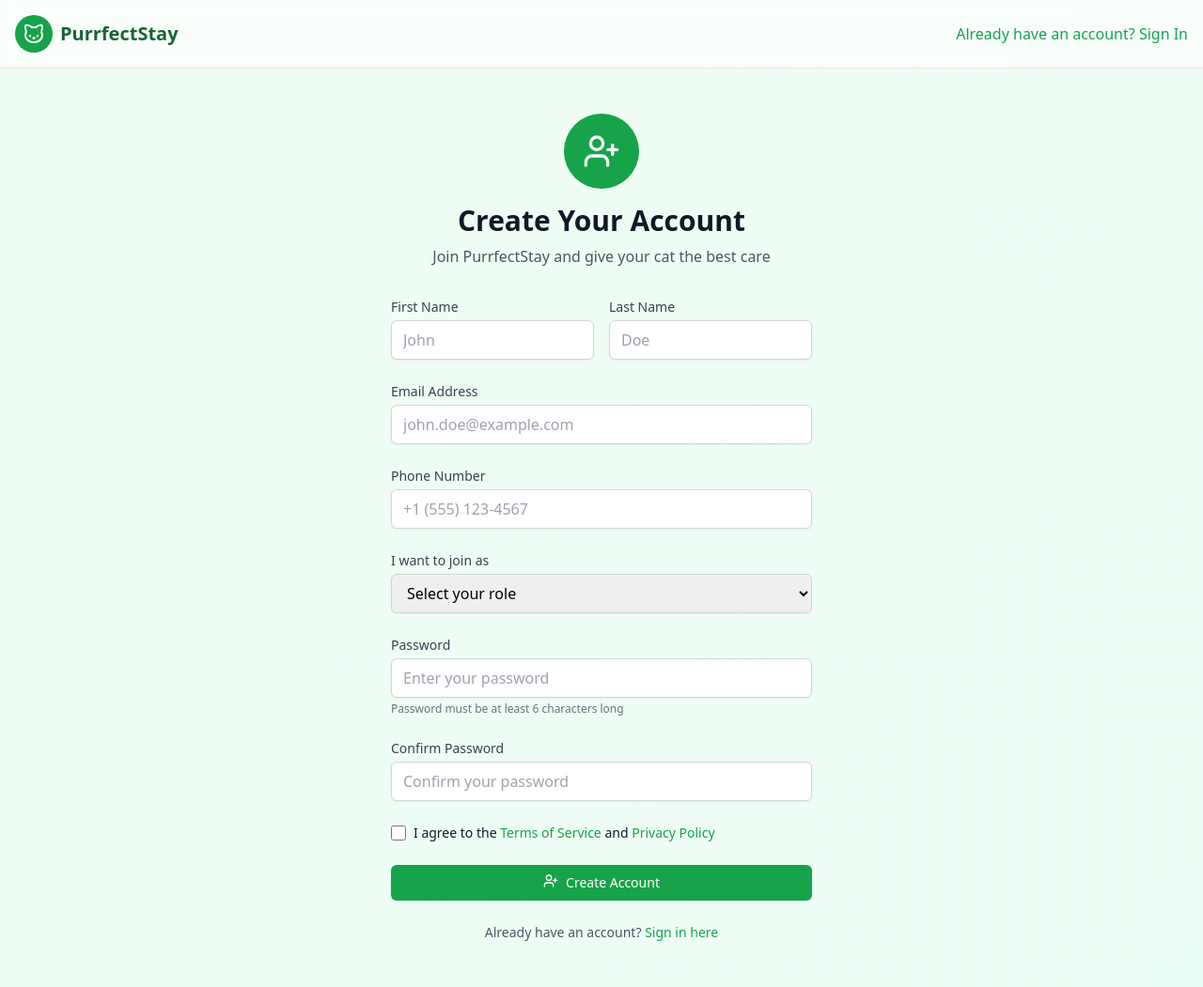
After one commit to aminul-islam2020/cat-hostel-meowMate, a PHP site: page /sign-up.php in a window 1280 px wide. The commit adds this page. Shown: the whole page at 94% size. Run offline with PHP 8.4, Linux system fonts and the light colour scheme; some libraries are stand-ins or nearby versions.

Commit message:
sign-in sign-up and forgot-pass page is added and customized

```diff
--- /dev/null
+++ b/sign-up.php
@@ -0,0 +1,293 @@
+<?php
+session_start();
+
+$error = '';
+$success = '';
+
+if ($_SERVER['REQUEST_METHOD'] === 'POST') {
+    $first_name = trim($_POST['first_name'] ?? '');
+    $last_name = trim($_POST['last_name'] ?? '');
+    $email = trim($_POST['email'] ?? '');
+    $phone = trim($_POST['phone'] ?? '');
+    $role = trim($_POST['role'] ?? '');
+    $password = trim($_POST['password'] ?? '');
+    $confirm_password = trim($_POST['confirm_password'] ?? '');
+
+    // Basic validation
+    if (empty($first_name) || empty($last_name) || empty($email) || empty($phone) || empty($role) || empty($password) || empty($confirm_password)) {
+        $error = 'All fields are required';
+    } elseif (!filter_var($email, FILTER_VALIDATE_EMAIL)) {
+        $error = 'Please enter a valid email address';
+    } elseif (strlen($password) < 6) {
+        $error = 'Password must be at least 6 characters long';
+    } elseif ($password !== $confirm_password) {
+        $error = 'Passwords do not match';
+    } elseif (!in_array($role, ['customer', 'provider', 'vet'])) {
+        $error = 'Please select a valid role';
+    } else {
+        // In a real application, you would save to database here
+        // For demo purposes, we'll just show success message
+        $success = 'Account created successfully! You can now sign in.';
+
+        // Clear form data on success
+        $first_name = $last_name = $email = $phone = $role = '';
+    }
+}
+
+$page_title = "Sign Up - PurrfectStay";
+$page_description = "Create your PurrfectStay account to access our cat hostel services.";
+?>
+
+<!DOCTYPE html>
+<html lang="en">
+<head>
+    <meta charset="UTF-8">
+    <meta name="viewport" content="width=device-width, initial-scale=1.0">
+    <title><?php echo $page_title; ?></title>
+    <meta name="description" content="<?php echo $page_description; ?>">
+    <script src="https://cdn.tailwindcss.com"></script>
+    <script src="https://unpkg.com/lucide@latest/dist/umd/lucide.js"></script>
+    <script>
+        tailwind.config = {
+            theme: {
+                extend: {
+                    colors: {
+                        primary: {
+                            50: '#f0fdf4',
+                            100: '#dcfce7',
+                            200: '#bbf7d0',
+                            300: '#86efac',
+                            400: '#4ade80',
+                            500: '#22c55e',
+                            600: '#16a34a',
+                            700: '#15803d',
+                            800: '#166534',
+                            900: '#14532d',
+                        }
+                    }
+                }
+            }
+        }
+    </script>
+</head>
+<body class="bg-gradient-to-br from-green-50 to-emerald-50 min-h-screen">
+    <!-- Header -->
+    <header class="bg-white/95 backdrop-blur supports-[backdrop-filter]:bg-white/60 border-b">
+        <div class="container mx-auto px-4 py-4">
+            <div class="flex items-center justify-between">
+                <a href="index.php" class="flex items-center space-x-2">
+                    <div class="flex items-center justify-center w-10 h-10 bg-green-600 rounded-full">
+                        <i data-lucide="cat" class="w-6 h-6 text-white"></i>
+                    </div>
+                    <span class="text-xl font-bold text-green-800">PurrfectStay</span>
+                </a>
+                <a href="signin.php" class="text-green-600 hover:text-green-700 font-medium">
+                    Already have an account? Sign In
+                </a>
+            </div>
+        </div>
+    </header>
+
+    <div class="min-h-screen flex items-center justify-center py-12 px-4 sm:px-6 lg:px-8">
+        <div class="max-w-md w-full space-y-8">
+            <div class="text-center">
+                <div class="flex items-center justify-center w-20 h-20 bg-green-600 rounded-full mx-auto mb-4">
+                    <i data-lucide="user-plus" class="w-10 h-10 text-white"></i>
+                </div>
+                <h2 class="text-3xl font-bold text-gray-900">Create Your Account</h2>
+                <p class="mt-2 text-gray-600">Join PurrfectStay and give your cat the best care</p>
+            </div>
+
+            <?php if ($error): ?>
+                <div class="bg-red-100 border border-red-400 text-red-700 px-4 py-3 rounded-md">
+                    <div class="flex items-center">
+                        <i data-lucide="alert-circle" class="w-4 h-4 mr-2"></i>
+                        <?php echo htmlspecialchars($error); ?>
+                    </div>
+                </div>
+            <?php endif; ?>
+
+            <?php if ($success): ?>
+                <div class="bg-green-100 border border-green-400 text-green-700 px-4 py-3 rounded-md">
+                    <div class="flex items-center">
+                        <i data-lucide="check-circle" class="w-4 h-4 mr-2"></i>
+                        <?php echo htmlspecialchars($success); ?>
+                    </div>
+                </div>
+            <?php endif; ?>
+
+            <form class="mt-8 space-y-6" method="POST">
+                <div class="grid grid-cols-2 gap-4">
+                    <div>
+                        <label for="first_name" class="block text-sm font-medium text-gray-700">First Name</label>
+                        <input
+                            id="first_name"
+                            name="first_name"
+                            type="text"
+                            required
+                            class="mt-1 block w-full px-3 py-2 border border-gray-300 rounded-md shadow-sm focus:outline-none focus:ring-green-500 focus:border-green-500"
+                            placeholder="John"
+                            value="<?php echo htmlspecialchars($first_name ?? ''); ?>"
+                        />
+                    </div>
+                    <div>
+                        <label for="last_name" class="block text-sm font-medium text-gray-700">Last Name</label>
+                        <input
+                            id="last_name"
+                            name="last_name"
+                            type="text"
+                            required
+                            class="mt-1 block w-full px-3 py-2 border border-gray-300 rounded-md shadow-sm focus:outline-none focus:ring-green-500 focus:border-green-500"
+                            placeholder="Doe"
+                            value="<?php echo htmlspecialchars($last_name ?? ''); ?>"
+                        />
+                    </div>
+                </div>
+
+                <div>
+                    <label for="email" class="block text-sm font-medium text-gray-700">Email Address</label>
+                    <input
+                        id="email"
+                        name="email"
+                        type="email"
+                        required
+                        class="mt-1 block w-full px-3 py-2 border border-gray-300 rounded-md shadow-sm focus:outline-none focus:ring-green-500 focus:border-green-500"
+                        placeholder="john.doe@example.com"
+                        value="<?php echo htmlspecialchars($email ?? ''); ?>"
+                    />
+                </div>
+
+                <div>
+                    <label for="phone" class="block text-sm font-medium text-gray-700">Phone Number</label>
+                    <input
+                        id="phone"
+                        name="phone"
+                        type="tel"
+                        required
+                        class="mt-1 block w-full px-3 py-2 border border-gray-300 rounded-md shadow-sm focus:outline-none focus:ring-green-500 focus:border-green-500"
+                        placeholder="+1 (555) 123-4567"
+                        value="<?php echo htmlspecialchars($phone ?? ''); ?>"
+                    />
+                </div>
+
+                <div>
+                    <label for="role" class="block text-sm font-medium text-gray-700">I want to join as</label>
+                    <select
+                        id="role"
+                        name="role"
+                        required
+                        class="mt-1 block w-full px-3 py-2 border border-gray-300 rounded-md shadow-sm focus:outline-none focus:ring-green-500 focus:border-green-500"
+                    >
+                        <option value="">Select your role</option>
+                        <option value="customer" <?php echo (isset($role) && $role === 'customer') ? 'selected' : ''; ?>>
+                            Customer (Cat Owner)
+                        </option>
+                        <option value="provider" <?php echo (isset($role) && $role === 'provider') ? 'selected' : ''; ?>>
+                            Hostel Provider
+                        </option>
+                        <option value="vet" <?php echo (isset($role) && $role === 'vet') ? 'selected' : ''; ?>>
+                            Veterinarian
+                        </option>
+                    </select>
+                </div>
+
+                <div>
+                    <label for="password" class="block text-sm font-medium text-gray-700">Password</label>
+                    <input
+                        id="password"
+                        name="password"
+                        type="password"
+                        required
+                        class="mt-1 block w-full px-3 py-2 border border-gray-300 rounded-md shadow-sm focus:outline-none focus:ring-green-500 focus:border-green-500"
+                        placeholder="Enter your password"
+                        minlength="6"
+                    />
+                    <p class="mt-1 text-xs text-gray-500">Password must be at least 6 characters long</p>
+                </div>
+
+                <div>
+                    <label for="confirm_password" class="block text-sm font-medium text-gray-700">Confirm Password</label>
+                    <input
+                        id="confirm_password"
+                        name="confirm_password"
+                        type="password"
+                        required
+                        class="mt-1 block w-full px-3 py-2 border border-gray-300 rounded-md shadow-sm focus:outline-none focus:ring-green-500 focus:border-green-500"
+                        placeholder="Confirm your password"
+                        minlength="6"
+                    />
+                </div>
+
+                <div class="flex items-center">
+                    <input
+                        id="terms"
+                        name="terms"
+                        type="checkbox"
+                        required
+                        class="h-4 w-4 text-green-600 focus:ring-green-500 border-gray-300 rounded"
+                    />
+                    <label for="terms" class="ml-2 block text-sm text-gray-900">
+                        I agree to the <a href="#" class="text-green-600 hover:text-green-500">Terms of Service</a> and
+                        <a href="#" class="text-green-600 hover:text-green-500">Privacy Policy</a>
+                    </label>
+                </div>
+
+                <div>
+                    <button
+                        type="submit"
+                        class="w-full flex justify-center py-2 px-4 border border-transparent rounded-md shadow-sm text-sm font-medium text-white bg-green-600 hover:bg-green-700 focus:outline-none focus:ring-2 focus:ring-offset-2 focus:ring-green-500 transition-colors"
+                    >
+                        <i data-lucide="user-plus" class="w-4 h-4 mr-2"></i>
+                        Create Account
+                    </button>
+                </div>
+
+                <div class="text-center">
+                    <p class="text-sm text-gray-600">
+                        Already have an account?
+                        <a href="signin.php" class="font-medium text-green-600 hover:text-green-500">
+                            Sign in here
+                        </a>
+                    </p>
+                </div>
+            </form>
+        </div>
+    </div>
+
+    <script>
+        lucide.createIcons();
+
+        // Password confirmation validation
+        document.getElementById('confirm_password').addEventListener('input', function() {
+            const password = document.getElementById('password').value;
+            const confirmPassword = this.value;
+
+            if (password !== confirmPassword) {
+                this.setCustomValidity('Passwords do not match');
+            } else {
+                this.setCustomValidity('');
+            }
+        });
+
+        // Role selection helper text
+        document.getElementById('role').addEventListener('change', function() {
+            const roleHelp = document.getElementById('role-help');
+            if (roleHelp) roleHelp.remove();
+
+            const helpTexts = {
+                'customer': 'As a customer, you can book hostel services for your cats and access veterinary consultations.',
+                'provider': 'As a hostel provider, you can offer boarding services and manage bookings from cat owners.',
+                'vet': 'As a veterinarian, you can provide online consultations and emergency services to cat owners.'
+            };
+
+            if (this.value && helpTexts[this.value]) {
+                const helpDiv = document.createElement('p');
+                helpDiv.id = 'role-help';
+                helpDiv.className = 'mt-1 text-xs text-gray-600';
+                helpDiv.textContent = helpTexts[this.value];
+                this.parentNode.appendChild(helpDiv);
+            }
+        });
+    </script>
+</body>
+</html>
```
Also changed, not shown: forgot-pass.php (added, +156 -0 lines), includes/navbar.php (+4 -4 lines), sign-in.php (added, +255 -0 lines).
